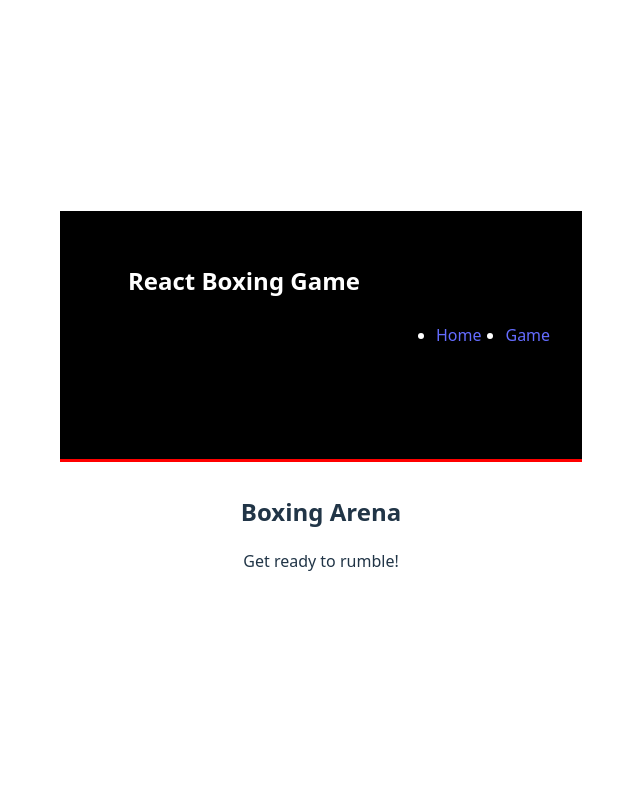
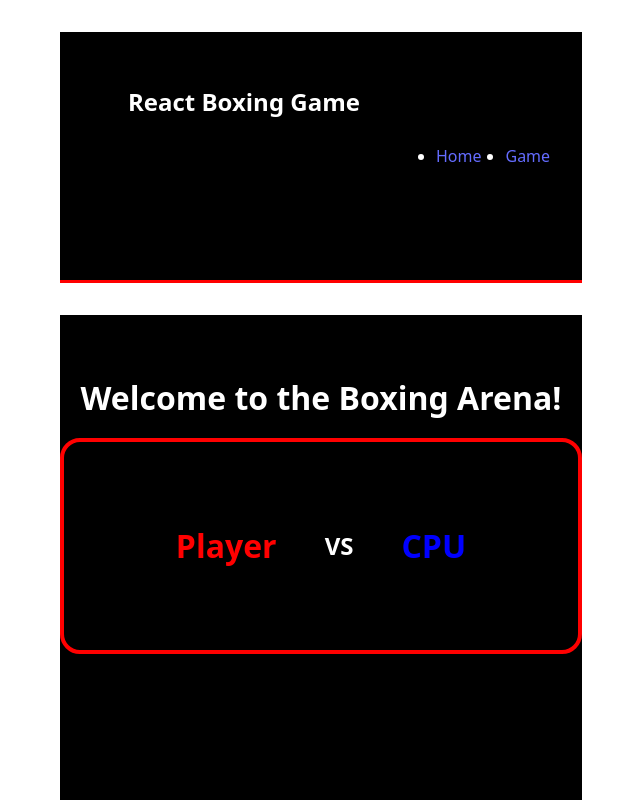
Before and after one commit to Heather813903/react-boxing-game, a React (Vite) app: page /game in a window 1280 px wide. Shown: the top 800 px of the page, without its empty margins (319-959 px from the left). Built offline with nearby package versions, Linux system fonts and the light colour scheme.

Commit message:
feat: create Game Arena layout with placeholders

```diff
--- /dev/null
+++ b/src/pages/GamePage.css
@@ -0,0 +1,48 @@
+.arena {
+    text-align: center;
+    margin-top: 2rem;
+    color: white;
+    background-color: black;
+    height: 100vh;
+    padding-top: 2rem;
+}
+
+.arena-title {
+    font-size: 2rem;
+    margin-bottom: 1rem;
+}
+
+.ring {
+    display: flex;
+    justify-content: center;
+    align-items: center;
+    gap: 3rem;
+    border: 4px solid red;
+    border-radius: 20px;
+    padding: 3rem;
+    margin: 0 auto;
+    width: 80%;
+
+}
+
+.boxer {
+    display: flex;
+    flex-direction: column;
+    align-items: center;
+    font-size: 2rem;
+    font-weight: bold;
+}
+
+.red-corner p {
+    color: red;
+}
+
+.blue-corner p {
+    color:blue;
+}
+
+.vs {
+    font-size: 1.5rem;
+    font-weight: bold;
+    color: white;
+}
--- a/src/pages/GamePage.jsx
+++ b/src/pages/GamePage.jsx
@@ -1,8 +1,18 @@
+import "./GamePage.css";
+
 function GamePage() {
     return (
-        <div style={{ textAlign: 'center', marginTop: '2rem' }}>
-            <h2>Boxing Arena</h2>
-            <p>Get ready to rumble!</p>
+        <div className="arena">
+            <h2 className="arena-title">Welcome to the Boxing Arena!</h2>
+            <div className="ring">
+                <div className="boxer red-corner">
+                    <p>Player</p>
+                </div>
+                <div className="vs">VS</div>
+                <div className="boxer blue-corner">
+                    <p>CPU</p>
+                </div>
+            </div>
         </div>
     );
 }
```
